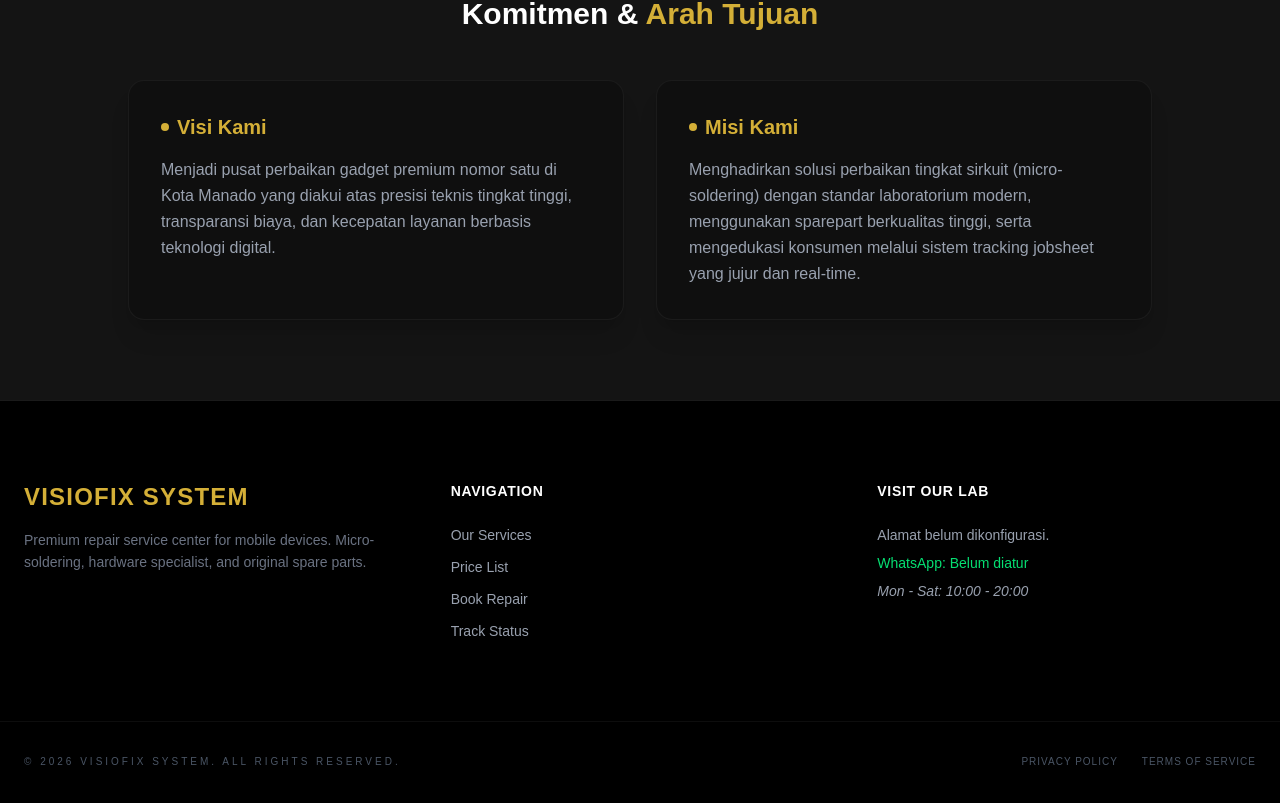
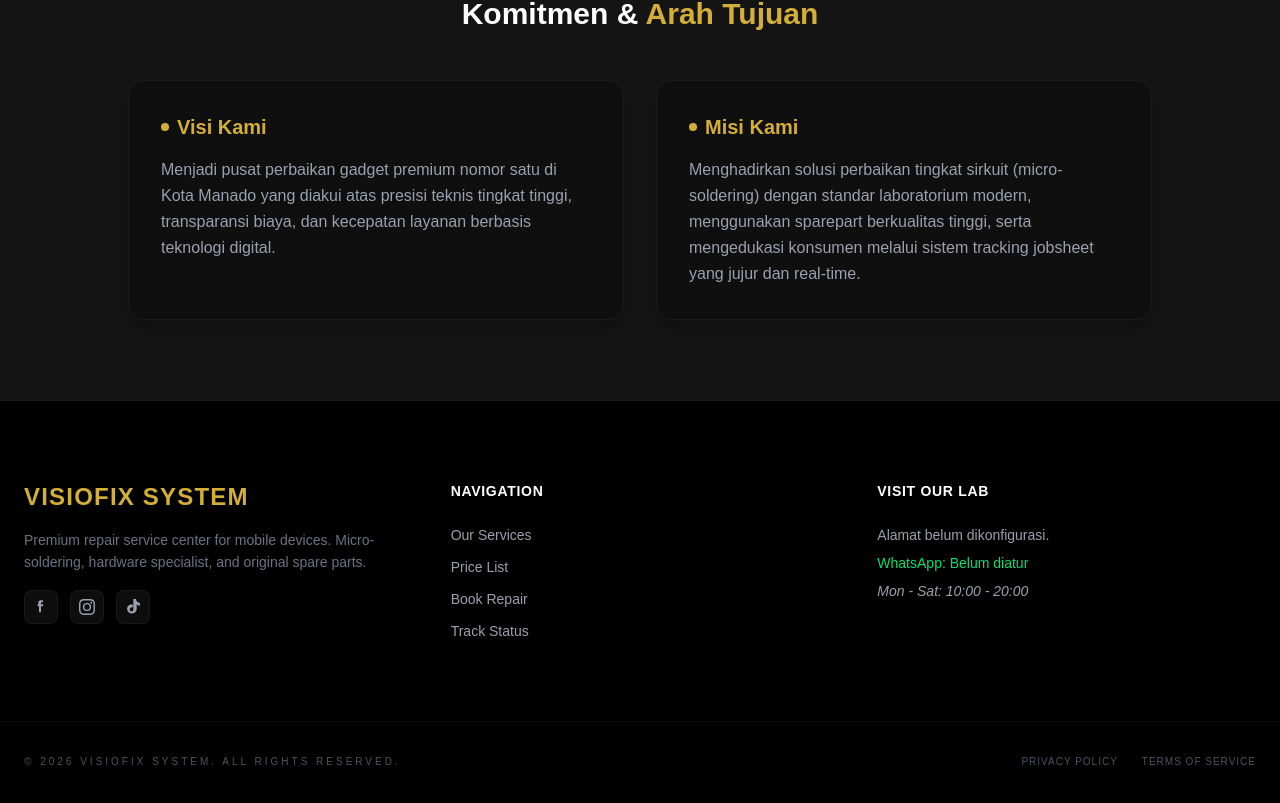
Before and after one commit to visaf2026/sector7lab, a Next.js app: page /about in a window 1280 px wide. Shown: the part 1177-1980 px from the top of the page. Built offline with nearby package versions, Linux system fonts and the light colour scheme; no server answers; the database is empty; a web font is replaced by a local one.

Commit message:
feat: implement floating WhatsApp button and social media grid in tenant layout

```diff
--- a/app/[toko_slug]/page.tsx
+++ b/app/[toko_slug]/page.tsx
@@ -222,6 +222,24 @@ export default function Home() {
         address={finalAddress}
         phone={finalPhone}
       />
+
+            {/* ========================================================================= */}
+{/* 🟢 FLOATING WHATSAPP BUTTON UNTUK PELANGGAN MITRA                       */}
+{/* ========================================================================= */}
+<a
+  href="https://wa.me/6281333329181?text=Halo%20Sector7Lab,%20saya%20mau%20tanya%20mengenai%20servis%20handphone" // 👈 Menggunakan nomor WA mitra dari data footer screenshot
+  target="_blank"
+  rel="noopener noreferrer"
+  className="fixed bottom-6 right-6 z-[9999] flex items-center gap-2 bg-[#25D366] hover:bg-[#20ba5a] text-white font-bold px-4 py-3.5 rounded-full shadow-xl shadow-[#25D366]/20 transition-all duration-300 hover:scale-105 active:scale-95 group animate-bounce block"
+  style={{ animationDuration: '3s' }}
+  title="Hubungi Kami via WhatsApp"
+>
+  <svg className="w-5 h-5 fill-current transition-transform group-hover:rotate-12" viewBox="0 0 24 24">
+    <path d="M.057 24l1.687-6.163c-1.041-1.804-1.588-3.849-1.587-5.946C.06 5.348 5.397.01 12.008.01c3.202.001 6.212 1.246 8.477 3.516 2.266 2.27 3.507 5.289 3.505 8.492-.005 6.657-5.343 11.997-11.953 11.997-2.005-.001-3.973-.5-5.713-1.448L0 24zm6.59-4.846c1.6.95 3.498 1.45 5.421 1.451 5.462 0 9.904-4.44 9.909-9.904.002-2.647-1.02-5.136-2.88-6.999a9.858 9.858 0 0 0-7.006-2.884c-5.467 0-9.914 4.444-9.919 9.908-.002 1.942.508 3.84 1.479 5.468l-.982 3.585 3.678-.965zm10.435-4.088c-.304-.153-1.8-.888-2.077-.989-.278-.101-.48-.153-.681.153-.202.306-.779.989-.955 1.192-.177.204-.355.229-.659.077-1.354-.678-2.315-1.185-3.235-2.766-.242-.415.242-.385.693-1.285.076-.153.038-.287-.019-.39-.057-.102-.48-1.158-.659-1.588-.174-.419-.365-.362-.503-.369-.13-.007-.279-.008-.427-.008-.148 0-.39.055-.593.278-.203.223-.778.761-.778 1.852 0 1.091.793 2.146.904 2.298.111.152 1.56 2.382 3.78 3.339.528.228.94.364 1.263.467.53.169 1.012.145 1.393.088.425-.064 1.801-.736 2.053-1.448.254-.712.254-1.321.178-1.448-.076-.127-.278-.203-.582-.356z" />
+  </svg>
+  <span className="text-sm font-medium">Hubungi Kami</span>
+</a>
+
     </main>
   );
 }
--- a/app/components/Footer.tsx
+++ b/app/components/Footer.tsx
@@ -11,7 +11,7 @@ export default function Footer({ storeName, address, phone }: FooterProps) {
   return (
     <footer className="bg-black pt-20 pb-10 border-t border-white/10">
       <div className="max-w-7xl mx-auto px-6 grid grid-cols-1 md:grid-cols-3 gap-12">
-        {/* Kolom 1: Brand */}
+       {/* Kolom 1: Brand */}
         <div>
           {/* 🔥 SEKARANG NAMA BRAND SANGAT DINAMIS */}
           <h2 className="text-2xl font-playfair font-bold text-[#D4AF37] mb-4 uppercase tracking-wider">
@@ -21,7 +21,35 @@ export default function Footer({ storeName, address, phone }: FooterProps) {
             Premium repair service center for mobile devices.
             Micro-soldering, hardware specialist, and original spare parts.
           </p>
+
+          {/* 🌐 ROW SOSIAL MEDIA AMAN & PREMIUM (Diselipkan di bawah deskripsi) */}
+          <div className="flex items-center gap-3 mt-4">
+            {/* FACEBOOK */}
+            <a href="https://facebook.com" target="_blank" rel="noopener noreferrer" className="p-2 rounded-lg bg-white/5 border border-white/5 text-gray-400 hover:text-[#D4AF37] hover:border-[#D4AF37]/30 transition-all duration-300" title="Facebook">
+              <svg className="w-4 h-4 fill-current" viewBox="0 0 24 24">
+                <path d="M9 8H7v3h2v9h3v-9h3l.5-3H12V6c0-.88.39-1 1-1h2V2h-3c-2.88 0-4 1.5-4 3v3z"/>
+              </svg>
+            </a>
+
+            {/* INSTAGRAM */}
+            <a href="https://instagram.com" target="_blank" rel="noopener noreferrer" className="p-2 rounded-lg bg-white/5 border border-white/5 text-gray-400 hover:text-[#D4AF37] hover:border-[#D4AF37]/30 transition-all duration-300" title="Instagram">
+              <svg className="w-4 h-4 fill-current" viewBox="0 0 24 24">
+                <path d="M12 2.163c3.204 0 3.584.012 4.85.07 3.252.148 4.771 1.691 4.919 4.919.058 1.265.069 1.645.069 4.849 0 3.205-.012 3.584-.069 4.849-.149 3.225-1.664 4.771-4.919 4.919-1.266.058-1.644.07-4.85.07-3.204 0-3.584-.012-4.849-.07-3.26-.149-4.771-1.699-4.919-4.92-.058-1.265-.07-1.644-.07-4.849 0-3.204.013-3.583.07-4.849.149-3.227 1.664-4.771 4.919-4.919 1.266-.057 1.645-.069 4.849-.069zM12 0C8.741 0 8.333.014 7.053.072 2.695.272.273 2.69.073 7.051.014 8.333 0 8.741 0 12c0 3.259.014 3.668.072 4.948.2 4.358 2.618 6.78 6.98 6.98 1.281.058 1.689.072 4.948.072 3.259 0 3.668-.014 4.948-.072 4.354-.2 6.782-2.618 6.979-6.98.059-1.28.073-1.689.073-4.948 0-3.259-.014-3.667-.072-4.947-.196-4.354-2.617-6.78-6.979-6.98C15.668.014 15.259 0 12 0zm0 5.838a6.162 6.162 0 1 0 0 12.324 6.162 6.162 0 0 0 0-12.324zM12 16a4 4 0 1 1 0-8 4 4 0 0 1 0 8zm6.406-11.845a1.44 1.44 0 1 0 0 2.881 1.44 1.44 0 0 0 0-2.881z"/>
+              </svg>
+            </a>
+
+            {/* TIKTOK */}
+            <a href="https://tiktok.com" target="_blank" rel="noopener noreferrer" className="p-2 rounded-lg bg-white/5 border border-white/5 text-gray-400 hover:text-[#D4AF37] hover:border-[#D4AF37]/30 transition-all duration-300" title="TikTok">
+              <svg className="w-4 h-4 fill-current" viewBox="0 0 24 24">
+                <path d="M12.525.02c1.31-.02 2.61-.01 3.91-.02.08 1.53.63 3.09 1.75 4.17 1.12 1.11 2.7 1.62 4.24 1.79v4.03c-1.44-.05-2.89-.52-4.06-1.37-.28-.2-.53-.43-.77-.68v6.52c.03 2.53-1.18 4.98-3.32 6.27-2.14 1.29-4.94 1.42-7.18.34-2.25-1.07-3.79-3.41-3.95-5.91-.18-2.79 1.44-5.5 4.07-6.47 1.48-.55 3.12-.51 4.57.1v4.1c-1.02-.48-2.26-.45-3.23.11-.98.57-1.55 1.65-1.47 2.78.08 1.13.84 2.11 1.9 2.48 1.05.37 2.27.05 2.97-.8.52-.63.57-1.47.56-2.25V.02z"/>
+              </svg>
+            </a>
+          </div>
+
         </div>
+
+
+
 
         {/* Kolom 2: Quick Links (Tetap Aman Bawaan Master) */}
         <div>
@@ -56,6 +84,7 @@ export default function Footer({ storeName, address, phone }: FooterProps) {
           <a href="#" className="hover:text-white">Terms of Service</a>
         </div>
       </div>
+
     </footer>
   );
 }
```
